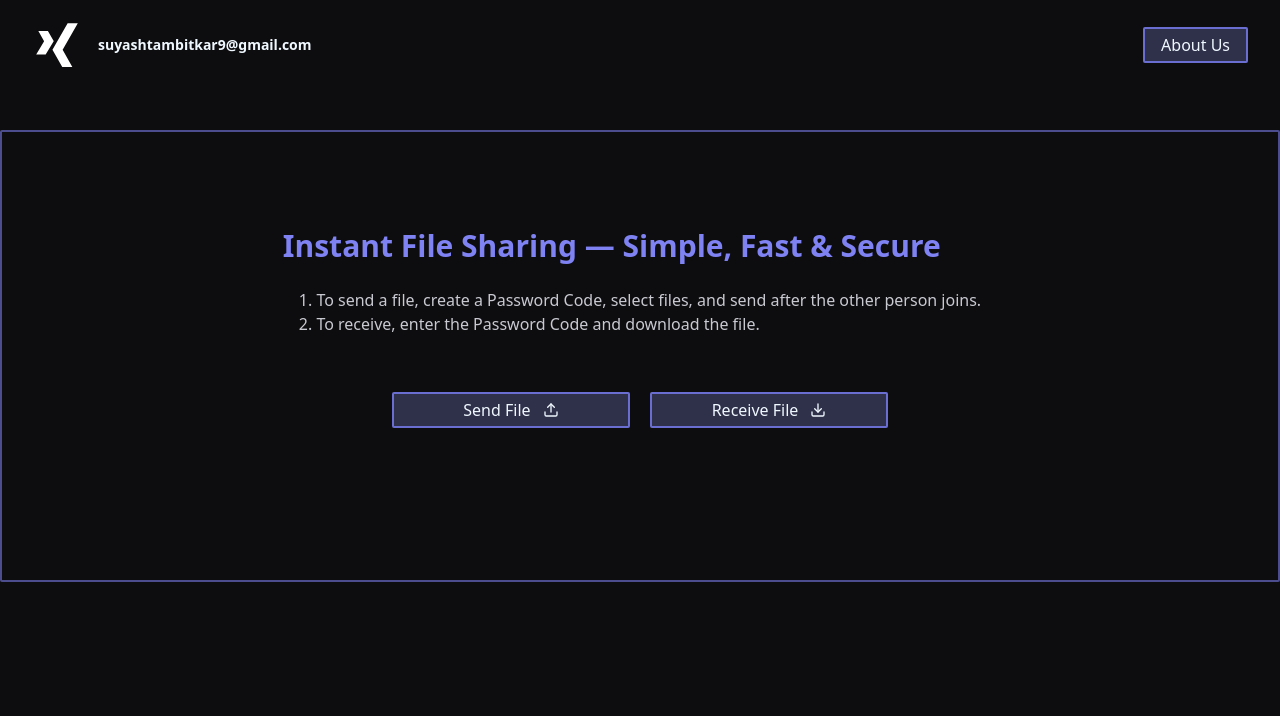
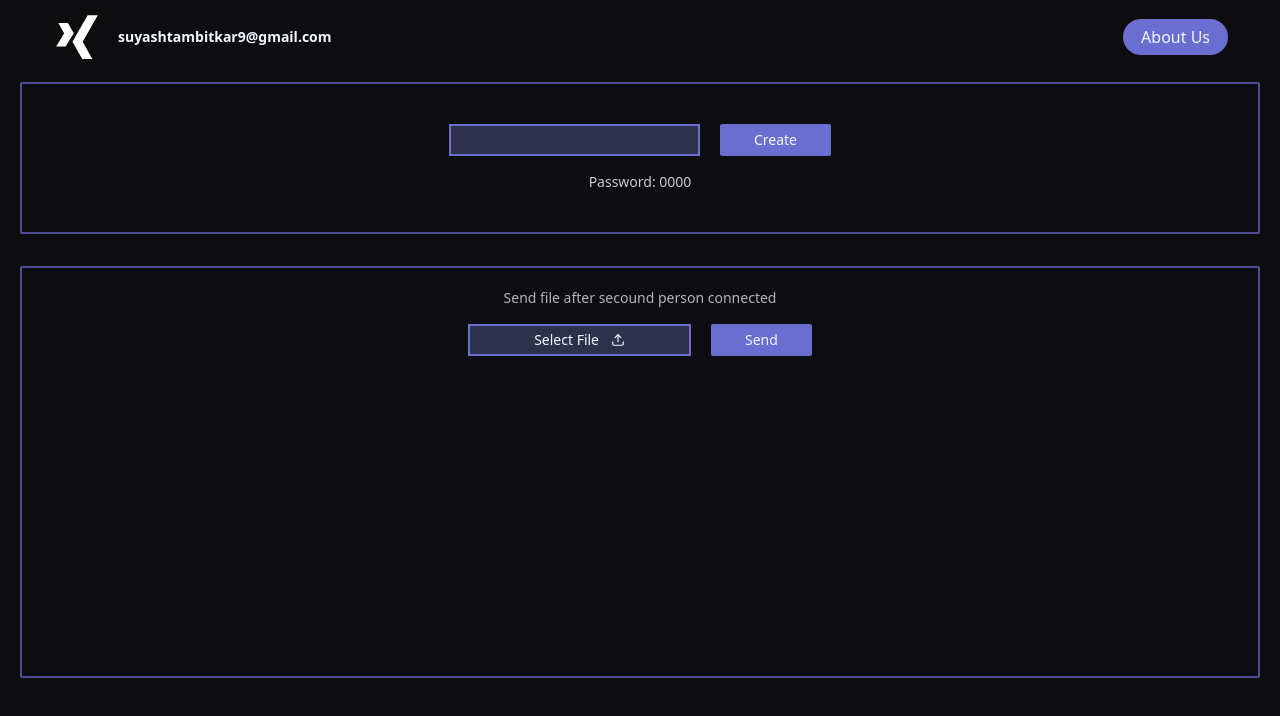
Before and after one commit to suyashtambitkar/secure-share, a React (Create React App) app in the folder frontend/: page /send in a window 1280 px wide. Shown: the top 716 px of the page. Built offline with nearby package versions, Linux system fonts and the light colour scheme.

Commit message:
SendFile Added

```diff
--- a/frontend/package.json
+++ b/frontend/package.json
@@ -10,6 +10,7 @@
     "react": "^19.1.0",
     "react-dom": "^19.1.0",
     "react-icons": "^5.5.0",
+    "react-router-dom": "^7.7.0",
     "react-scripts": "5.0.1",
     "web-vitals": "^2.1.4"
   },
--- a/frontend/src/App.jsx
+++ b/frontend/src/App.jsx
@@ -1,10 +1,17 @@
 import Home from "./Components/Home";
+import SendFile from "./Components/SendFile";
+import { BrowserRouter, Route, Routes } from "react-router-dom";
 
 function App() {
   return (
-   <div className="">
-    <Home/>
-   </div>
+    <div >
+      <BrowserRouter>
+        <Routes>
+          <Route path='/' element={<Home />} />
+          <Route path='/send' element={<SendFile />} />
+        </Routes>
+      </BrowserRouter>
+    </div>
   );
 }
 
--- a/frontend/src/Components/Home.jsx
+++ b/frontend/src/Components/Home.jsx
@@ -1,3 +1,4 @@
+import { Link } from 'react-router-dom';
 import { FiUpload } from "react-icons/fi";
 import { FiDownload } from "react-icons/fi";
 import Navigation from "./Navigation";
@@ -5,7 +6,7 @@ import Navigation from "./Navigation";
 const Home = () => {
   return (
     <div className="mt-2">
-      <Navigation/>
+      <Navigation />
       <div className="border-2 border-[#4b4d8f] rounded-sm  max-w-7xl mx-3 md:mx-auto flex justify-center px-4 py-6 mt-10 md:mt-12 md:py-24">
         <div>
           <div className="flex items-center gap-3">
@@ -17,8 +18,8 @@ const Home = () => {
           </div>
 
           <div className="flex flex-col md:flex-row justify-center items-center gap-y-5 gap-x-5 py-14">
-            <button className="w-52 md:w-1/3 border-2 border-[#6b6ed1] bg-[#2f304a] rounded-sm flex items-center justify-center gap-x-3 text-sm md:text-base px-4 py-1">Send File <FiUpload /> </button>
-            <button className="w-52 md:w-1/3 border-2 border-[#6b6ed1] bg-[#2f304a] rounded-sm flex items-center justify-center gap-x-3 text-sm md:text-base px-4 py-1">Receive File <FiDownload /> </button>
+            <Link to={"/send"} className="w-52 md:w-1/3 border-2 border-[#6b6ed1] bg-[#2f304a] rounded-sm flex items-center justify-center gap-x-3 text-sm md:text-base px-4 py-1">Send File <FiUpload /> </Link>
+            <Link className="w-52 md:w-1/3 border-2 border-[#6b6ed1] bg-[#2f304a] rounded-sm flex items-center justify-center gap-x-3 text-sm md:text-base px-4 py-1">Receive File <FiDownload /> </Link>
           </div>
         </div>
 
--- a/frontend/src/Components/Navigation.jsx
+++ b/frontend/src/Components/Navigation.jsx
@@ -9,7 +9,7 @@ const Navigation = () => {
             </div>
 
             <div>
-                <button className="border-2 border-[#6b6ed1] bg-[#2f304a] rounded-sm text-sm md:text-base px-4 py-1">About Us</button>
+                <button className="border-2 border-[#6b6ed1] hover:border-[#6b6ed1] bg-[#6b6ed1] rounded-full text-sm md:text-base px-4 py-1">About Us</button>
             </div>
         </div>
     )
--- /dev/null
+++ b/frontend/src/Components/SendFile.jsx
@@ -0,0 +1,42 @@
+import Navigation from "./Navigation";
+import { FiUpload } from "react-icons/fi";
+
+const SendFile = () => {
+  return (
+    <div className="max-w-7xl mx-auto px-5">
+      <Navigation />
+
+      <div className="mt-2">
+
+        <div className="flex justify-center items-center flex-col border-2 border-[#4b4d8f] rounded-sm px-4 py-5 md:py-10">
+          <div className="flex flex-col md:flex-row gap-5 mb-4 ">
+            <input type="text" className="border-2 border-[#6b6ed1] outline-none bg-[#2f304a] px-2" />
+            <button className="border-2 border-[#6b6ed1] hover:border-[#45478d] bg-[#6b6ed1] rounded-sm px-8 py-1 text-sm">Create</button>
+          </div>
+
+          <p className="text-sm text-[#c9c9d2]">Password: 0000</p>
+        </div>
+
+
+        <div className=" flex items-center justify-center flex-col border-2 border-[#4b4d8f] rounded-sm mt-8 px-4 py-5 md:py-5">
+
+          <p className="text-sm text-[#b3b3ba] text-center">Send file after secound person connected</p>
+
+          <div className="flex justify-center items-center gap-5 mt-4">
+            <button className="border-2 border-[#6b6ed1] bg-[#2f304a] flex items-center justify-center gap-2 md:gap-3 text-sm py-1 px-3 md:px-16">Select File <FiUpload /> </button>
+            <button className="border-2 border-[#6b6ed1] hover:border-[#45478d] bg-[#6b6ed1] rounded-sm px-8 py-1 text-sm">Send</button>
+          </div>
+
+          <div className="h-[250px] md:h-[280px] w-[95%] md:w-[60%] mt-5">
+
+          </div>
+        </div>
+
+
+
+      </div>
+    </div>
+  )
+}
+
+export default SendFile
```
Also changed, not shown: 1 other file (tests, documents, lock files or other folders).
